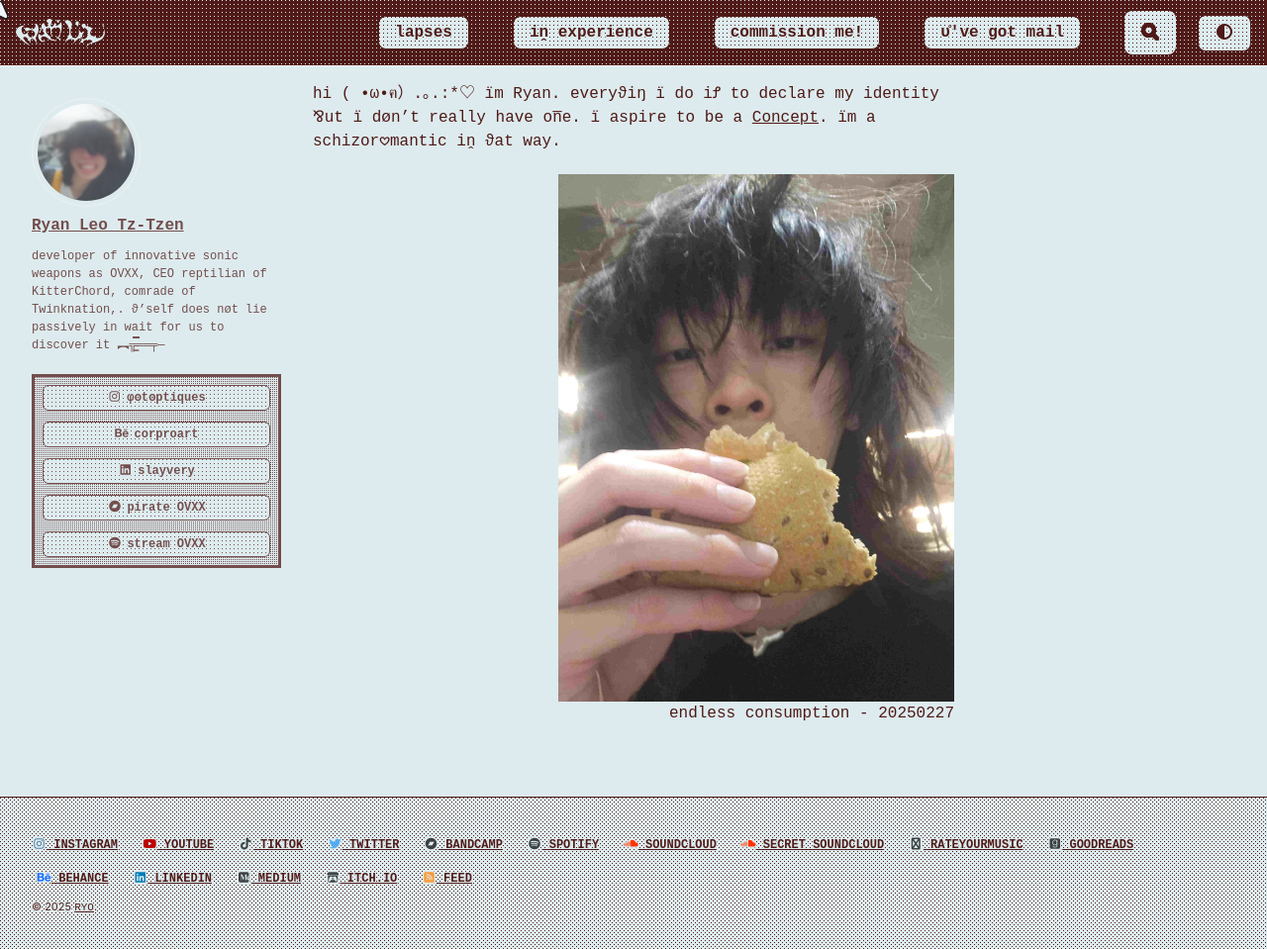
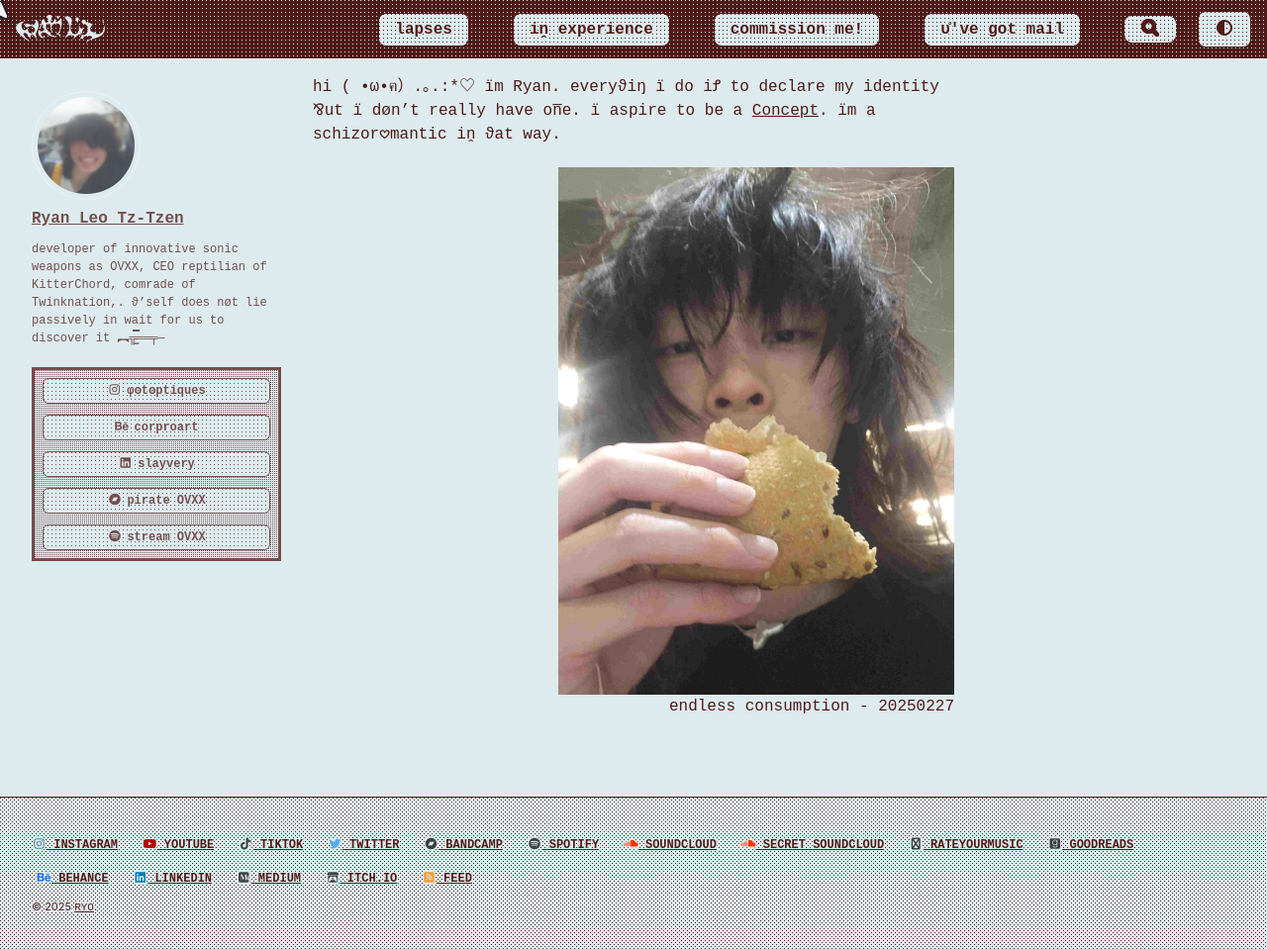
Before and after one commit to cryotato/cryotato.github.io, a Jekyll site: the page built from index.md, in a window 1280 px wide and 959 px high. Shown: the whole window at 99% size. Built offline with Jekyll 4.4.1, drawn with Linux system fonts in a browser that asks for light colours; cached includes are drawn as plain includes.

Commit message:
remove search height speification

```diff
--- a/_sass/minimal-mistakes/_search.scss
+++ b/_sass/minimal-mistakes/_search.scss
@@ -10,7 +10,6 @@
 
 .search__toggle {
   margin-inline: 1rem;
-  height: $nav-toggle-height;
   border: 0;
   outline: none;
   color: $primary-color;
```
